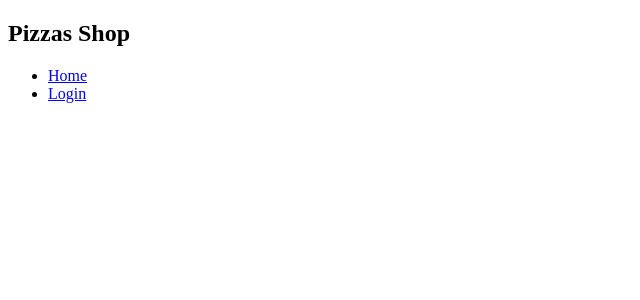
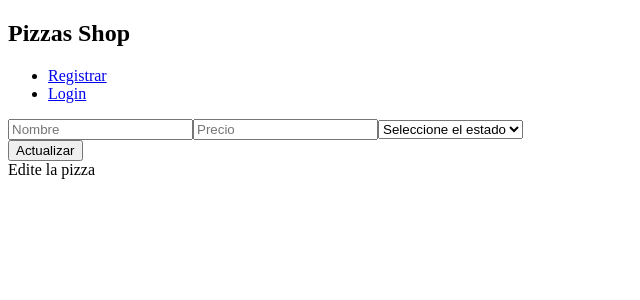
Before and after one commit to imperialesjeremias/Pizza_test_full_stack, a React (Vite) app in the folder client/: page /pizzas/edit/1 in a window 1280 px wide. Shown: the top 300 px of the page, without its empty margins (0-640 px from the left). Built offline with nearby package versions, Linux system fonts and the light colour scheme; no server answers.

Commit message:
fixed login, register message, add Yup form auth

```diff
--- a/client/App.jsx
+++ b/client/App.jsx
@@ -19,8 +19,8 @@ function App() {
         <Route path="/ingredientes" element={<IngredientesList />} />
         <Route path="/edit/ingredientes/:id" element={<IngredientesForm/>} />
         <Route path="/pizzas/:id" element={<PizzasDetail/>} />
-        {/* <Route path="/pizzas/edit/:id" element={<PizzasForm/>} /> */}
-        {/* <Route path="/pizzas/new" element={<PizzasForm/>} /> */}
+        <Route path="/pizzas/edit/:id" element={<PizzasForm/>} />
+        <Route path="/pizzas/new" element={<PizzasForm/>} />
         <Route path="/register" element={<Register/>} />
         <Route path="/ingredientes/new" element={<IngredientesForm/>} />
       </Routes>
--- a/client/src/components/Navbar.jsx
+++ b/client/src/components/Navbar.jsx
@@ -9,32 +9,33 @@ function Navbar() {
         localStorage.setItem("isAuth", false)
         navigate("/login");
     }
+    const token = localStorage.getItem("token");
+    const basicToken = localStorage.getItem("basicToken");
+    const isAuth = localStorage.getItem("isAuth");
+
     return (
       <nav>
         <h1>Pizzas Shop</h1>
 
         <ul>
+          {isAuth === "true" ? (<li>
+            <Link to="/">Home</Link>
+          </li>) : (<></>)}
           <li>
-                    <Link to='/'>
-                        Home
-                    </Link>
-                </li>
-                <li>
-                    {localStorage.getItem("token") || localStorage.getItem("basicToken") ? (
-                        <button
-                        onClick={handleLogout}>
-                            Logout
-                        </button>
+            {isAuth === "true" ? (
+              <button onClick={handleLogout}>Logout</button>
             ) : (
-                        <Link
-                        to='/login'>
-                        Login
-                        </Link>
+              <Link to="/register">Registrar</Link>
             )}
           </li>
+          {!isAuth && (
+            <li>
+              <Link to="/login">Login</Link>
+            </li>
+          )}
         </ul>
       </nav>
     );
-};
+  }
 
 export default Navbar;
--- a/client/src/components/ingredientes/IngredienteForm.jsx
+++ b/client/src/components/ingredientes/IngredienteForm.jsx
@@ -107,6 +107,7 @@ export const IngredientesForm = () => {
         {errors.categoria && <p>{errors.categoria.message}</p>}
         <button type="submit">Add</button>
       </form>
+      {!params.id ? "Cree un ingrediente" : "Edite el ingrediente"}
     </div>
   );
 };
--- a/client/src/components/ingredientes/ingredientesAdd.jsx
+++ b/client/src/components/ingredientes/ingredientesAdd.jsx
@@ -18,10 +18,10 @@ export const IngredientesAdd = () => {
     };
     const handleAgregarClick = async () => {
         try {
-            await axios.post(`http://localhost:3000/api/pizzas/${id}/igredientes/${selectedIngrediente}`);
+            await axios.post(`http://localhost:3000/api/pizzas/${id}/ingredientes/${selectedIngrediente}`);
             dispatch(fetchPizzaDetalle(id));
         } catch (error) {
-            dispatch(console.log("error", "Internal Server Error"));
+            console.log("error", "Internal Server Error");
         }
     };
 
--- a/client/src/pages/PizzasDetail.jsx
+++ b/client/src/pages/PizzasDetail.jsx
@@ -57,6 +57,7 @@ export const PizzasDetail = () => {
                             }
                         </ul>
                     </div>
+
                 ) : (
                     <p>No hay ingredientes disponibles</p>
                 )}
--- a/client/src/pages/PizzasForm.jsx
+++ b/client/src/pages/PizzasForm.jsx
@@ -1,11 +1,27 @@
-import { Input } from "@nextui-org/react";
-// import { Form, Formik } from "formik";
 import { useDispatch } from "react-redux";
 import { useEffect, useState } from "react";
 import { useParams, useNavigate } from "react-router-dom";
 import { updatePizza, getPizza, createPizza } from "../api/pizzas";
+import * as Yup from "yup";
+import { yupResolver } from "@hookform/resolvers/yup";
+import { useForm } from "react-hook-form";
 
 const PizzasForm = () => {
+  const {
+    register,
+    handleSubmit,
+    formState: { errors },
+    setValue,
+  } = useForm({
+    resolver: yupResolver(
+      Yup.object().shape({
+        nombre: Yup.string().required("El nombre es obligatorio"),
+        precio: Yup.string().required("El precio es obligatorio"),
+        estado: Yup.string().required("El estado es obligatorio"),
+      })
+    ),
+  });
+
   const [pizza, setPizza] = useState({
     nombre: "",
     precio: "",
@@ -19,79 +35,97 @@ const PizzasForm = () => {
   const handleCreatePizza = async (values) => {
     try {
       await createPizza(values);
-            // dispatch(console.log("succes", "Pizza creada correctamente"));
-            console.log("Pizza creada", values)
+      console.log("Pizza creada", values);
       navigate("/");
     } catch (error) {
-            if (error.res.status === 401)
-            // dispatch(console.log("error", "No estas autorizado para realizar esta acción"));
-            console.log(error)
+      if (error.res && error.res.status === 401) console.log(error);
     }
   };
 
   const handleUpdatePizza = async (id, values) => {
     try {
       await updatePizza(id, values);
-            // dispatch(console.log("succes", "Pizza actualizada correctamente"));`
-            console.log("Pizza acutalizada", id, values)
+      console.log("Pizza acutalizada", id, values);
       navigate("/");
     } catch (error) {
-            if (error.res.status === 401)
-            console.log(error)
-
-            // dispatch(console.log("error", "No estas autorizado para realizar esta acción"));
+      if (error.res && error.res.status === 401) console.log(error);
     }
   };
 
   useEffect(() => {
     const fetchPizza = async () => {
       try {
+        if (params.id) {
           const res = await getPizza(params.id);
-                console.log(res.data.pizzas);
           setPizza({
             nombre: res.data.pizzas.nombre,
             precio: res.data.pizzas.precio,
             estado: res.data.pizzas.estado,
           });
+          setValue("nombre", res.data.pizzas.nombre);
+          setValue("precio", res.data.pizzas.precio);
+          setValue("estado", res.data.pizzas.estado);
+          navigate("/")
+        }
       } catch (error) {
         console.log(error);
       }
     };
     fetchPizza();
-    }, [params.id])
+  }, [params.id, setValue]);
+
+  const onSubmit = (data) => {
+    if (params.id) {
+      handleUpdatePizza(params.id, data);
+    } else {
+      handleCreatePizza(data);
+    }
+  };
 
   return (
     <>
       <div>
         <div>
-                    <Formik aria-label="Formulario de pizzas" initialValues={pizza} enableReinitialize={true} onSubmit={async (values, action) => {
-                        if (params.id) {
-                            await handleUpdatePizza(params.id, values);
-                        } else {
-                            await handleCreatePizza(values);
-                        }
-                        action.resetForm();
-                    }}>
-                        {({values,handleChange, handleBlur, handleSubmit, isSubmitting,}) => (
-                            <Form onSubmit={handleSubmit}>
+          <form onSubmit={handleSubmit(onSubmit)}>
             <div>
               <label htmlFor="nombre"></label>
-                                    <Input type="text" name="nombre" placeholder="Nombre" onChange={handleChange} value={values.nombre} aria-label="Nombre"/>
+              <input
+                type="text"
+                {...register("nombre")}
+                placeholder="Nombre"
+                aria-label="Nombre"
+                id="nombre"
+                defaultValue={pizza.nombre}
+              />
+              {errors.nombre && <p>{errors.nombre.message}</p>}
               <label htmlFor="precio"></label>
-                                    <Input type="text" name="precio" placeholder="Precio" onChange={handleChange} value={values.precio} aria-label="Precio"/>
-                                    <select name="estado" onChange={handleChange} value={values.estado}>
-                                        <option value="" disabled> Seleccione el estado</option>
+              <input
+                type="text"
+                {...register("precio")}
+                placeholder="Precio"
+                aria-label="Precio"
+                id="precio"
+                defaultValue={pizza.precio}
+              />
+              {errors.precio && <p>{errors.precio.message}</p>}
+              <label htmlFor="estado"></label>
+              <select
+                id="estado"
+                {...register("estado")}
+                defaultValue={pizza.estado}
+              >
+                <option value="" disabled>
+                  {" "}
+                  Seleccione el estado
+                </option>
                 <option value="Activo">Activo</option>
                 <option value="Inactivo">Inactivo</option>
               </select>
+              {errors.estado && <p>{errors.estado.message}</p>}
             </div>
-                                <button type="submit"
-                                disabled={isSubmitting}>
-                                    {isSubmitting ? "Creando..." : "Crear"}
-                                </button>
-                            </Form>
-                        )}
-                    </Formik>
+            <button type="submit">{params.id ? "Actualizar" : "Crear"}</button>
+          </form>
+          {!params.id ? "Cree una pizza" : "Edite la pizza"}
         </div>
       </div>
     </>
```
Lines whose indentation alone changed are shown as unchanged.
